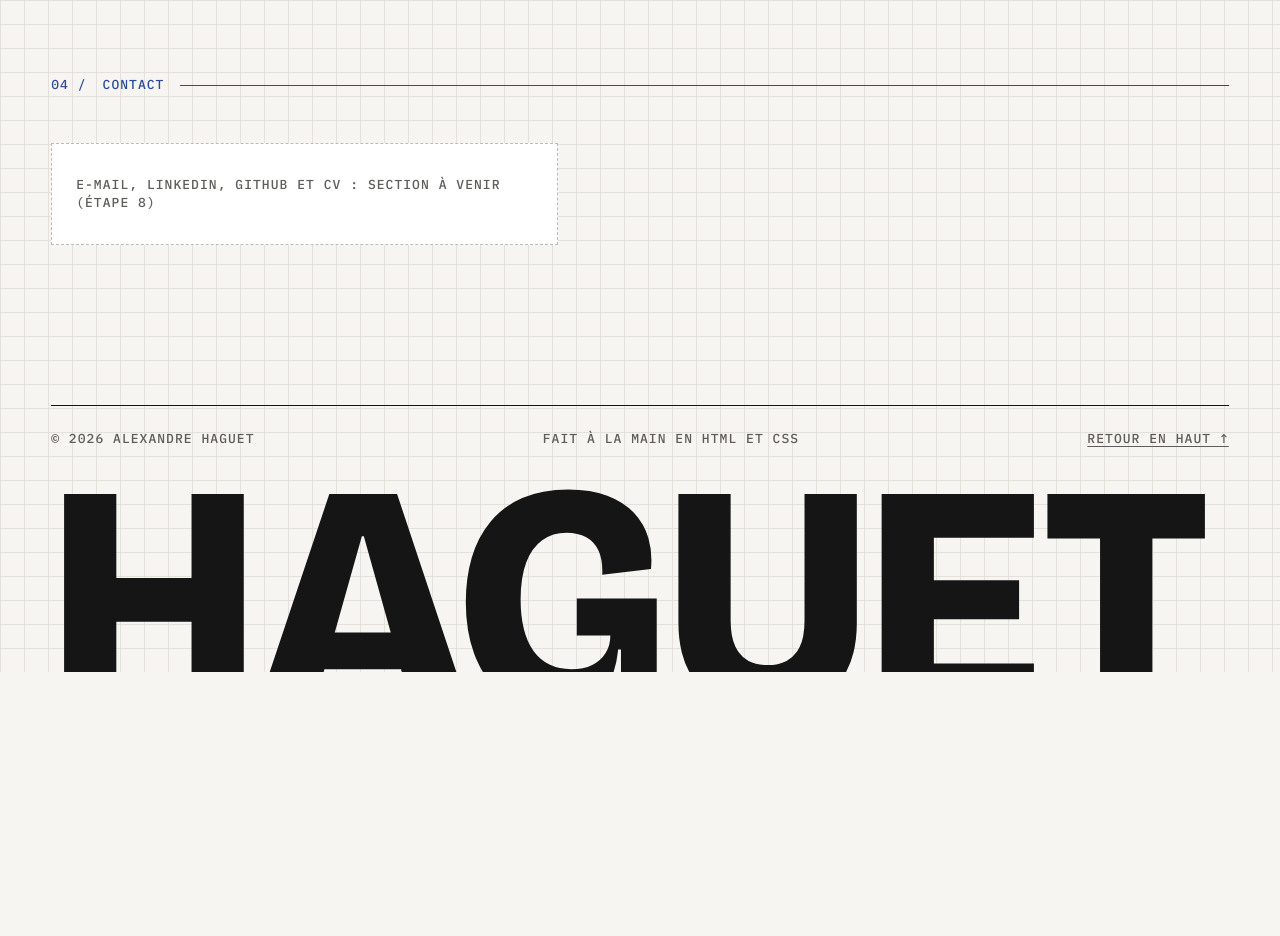
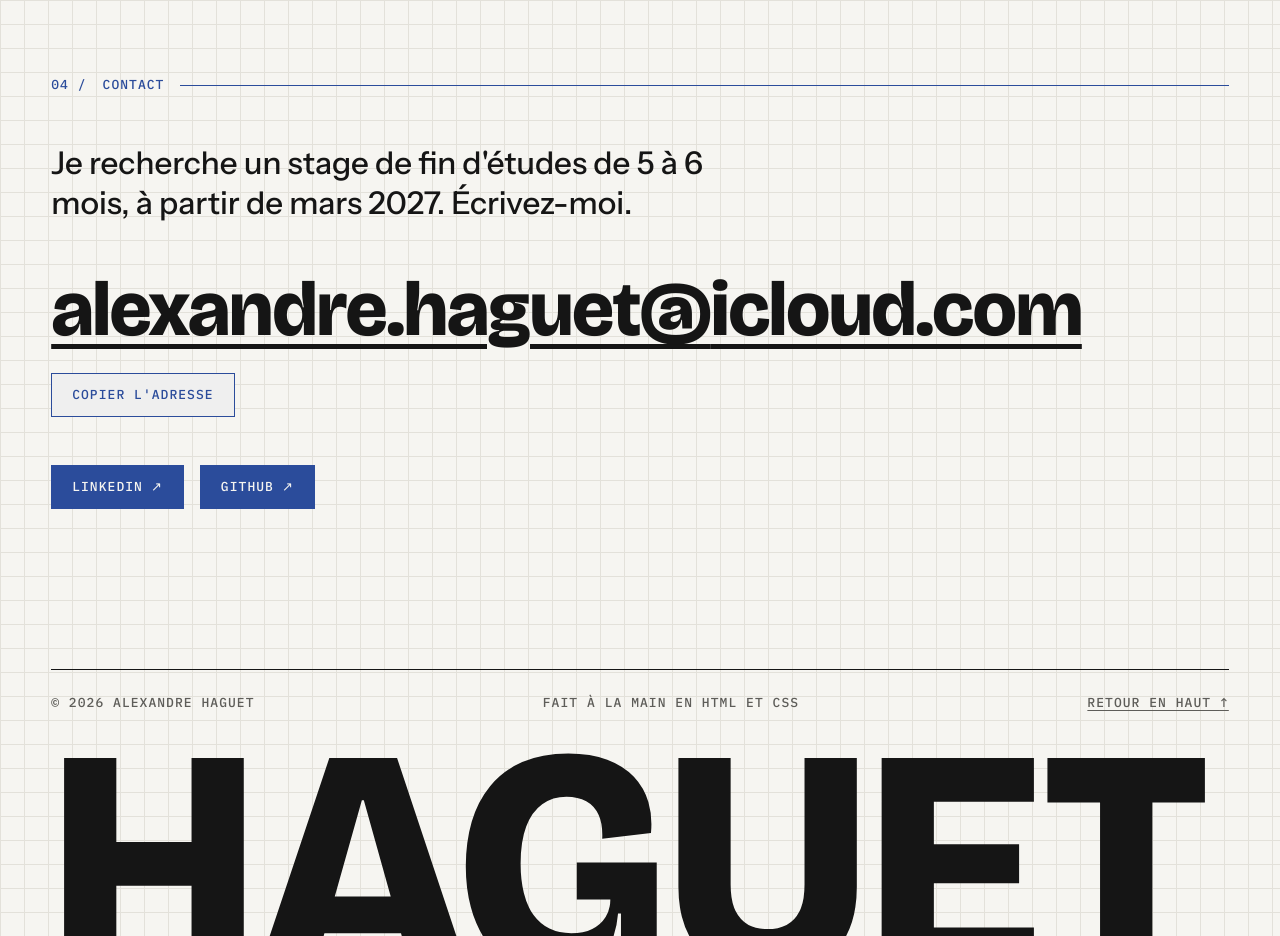
Before and after one commit to AlexHAGT/portfolio, a plain HTML site: page site/index.html in a window 1280 px wide. Shown: the part 5952-6888 px from the top of the page. Before the commit the page ends 6624 px from the top, so only its background shows below. Drawn offline with Linux system fonts and the light colour scheme.

Commit message:
Étape 8 : section « Contact et réseaux »
- Accroche, adresse e-mail en très grand (lien mailto)
- Bouton « Copier l'adresse » (js/contact.js), caché sans JavaScript
- Boutons LinkedIn et GitHub ; CV en PDF prévu plus tard
- Règle [hidden] dans base.css pour garder cachés les éléments masqués

Co-Authored-By: Claude Opus 5.5 <noreply@anthropic.com>

```diff
--- a/site/css/base.css
+++ b/site/css/base.css
@@ -168,6 +168,12 @@ img {
   height: auto;
 }
 
+/* Un élément marqué « hidden » reste caché, même si une classe lui donne un
+   display (ex. .bouton { display: inline-flex }), qui sinon l'emporterait. */
+[hidden] {
+  display: none !important;
+}
+
 
 /* -------------------------------------------------------------------------
    4. Page
--- a/site/css/sections.css
+++ b/site/css/sections.css
@@ -1027,3 +1027,64 @@ ul.detail__liste {
 .parcours__interets .libelle {
   margin-right: var(--espace-1);
 }
+
+
+/* -------------------------------------------------------------------------
+   6. Contact
+   L'adresse e-mail en très grand (comme huyml), puis les liens.
+   ------------------------------------------------------------------------- */
+
+.contact__accroche {
+  max-width: 32ch;
+  font-size: clamp(1.375rem, 1rem + 1.2vw, 2rem); /* 22 → 32 px, comme le profil */
+  font-weight: 500;
+  line-height: 1.3;
+}
+
+/* La taille suit la largeur de l'écran (vw) pour que l'adresse tienne sur
+   une ligne sur ordinateur ; sur mobile, elle passe à la ligne après « @ »
+   (balise <wbr> dans le HTML). */
+.contact__email {
+  display: inline-block;
+  margin-top: var(--espace-6);
+  font-family: var(--police-titres);
+  font-size: clamp(2rem, 6vw, 7rem);
+  font-weight: 800;
+  line-height: 1;
+  letter-spacing: -0.02em;
+  color: var(--encre);
+  text-decoration: underline;
+  text-decoration-thickness: 0.06em;
+  text-underline-offset: 0.12em;
+  overflow-wrap: anywhere; /* sécurité : jamais de débordement */
+  transition: color 0.15s;
+}
+
+.contact__email:hover {
+  color: var(--accent);
+}
+
+.contact__copie {
+  display: flex;
+  flex-wrap: wrap;
+  align-items: center;
+  gap: var(--espace-2);
+  margin-top: var(--espace-3);
+}
+
+.contact__message {
+  color: var(--accent);
+}
+
+.contact__liens {
+  display: flex;
+  flex-wrap: wrap;
+  gap: var(--espace-2);
+  margin-top: var(--espace-6);
+}
+
+@media (prefers-reduced-motion: reduce) {
+  .contact__email {
+    transition: none;
+  }
+}
--- a/site/index.html
+++ b/site/index.html
@@ -28,6 +28,7 @@
        qui les utilise. -->
   <script src="data/projets.fr.js" defer></script>
   <script src="js/projets.js" defer></script>
+  <script src="js/contact.js" defer></script>
 </head>
 <body>
 
@@ -229,11 +230,44 @@
       </div>
     </section>
 
-    <!-- ===================== 5. Contact et réseaux (étape 8) ===================== -->
+    <!-- ===================== 5. Contact et réseaux ===================== -->
+    <!-- Règle du projet : ne jamais afficher le numéro de téléphone.
+         CV en PDF : lien à ajouter plus tard (voir PLAN.md). -->
     <section class="section" id="contact" aria-labelledby="titre-contact">
       <div class="conteneur">
         <h2 class="section__titre libelle" id="titre-contact"><span aria-hidden="true">04 /</span> Contact</h2>
-        <p class="a-venir libelle">E-mail, LinkedIn, GitHub et CV : section à venir (étape 8)</p>
+
+        <p class="contact__accroche">Je recherche un stage de fin d'études de 5 à 6 mois, à partir de mars 2027. Écrivez-moi.</p>
+
+        <!-- mailto: ouvre la messagerie du visiteur avec l'adresse remplie.
+             <wbr> : endroit où le navigateur peut passer à la ligne si
+             l'adresse ne tient pas (petit écran), ici juste après « @ ». -->
+        <a class="contact__email" href="mailto:alexandre.haguet@icloud.com">alexandre.haguet@<wbr>icloud.com</a>
+
+        <!-- Bouton caché par défaut (hidden) : js/contact.js l'affiche si le
+             navigateur sait copier. role="status" : le message « Adresse
+             copiée » est lu par les lecteurs d'écran dès qu'il apparaît. -->
+        <div class="contact__copie">
+          <button class="bouton libelle" type="button" data-copier="alexandre.haguet@icloud.com" hidden>
+            Copier l'adresse
+          </button>
+          <p class="contact__message libelle" role="status" data-copier-message></p>
+        </div>
+
+        <ul class="contact__liens" role="list">
+          <li>
+            <a class="bouton bouton--plein libelle" href="https://www.linkedin.com/in/alexandre-haguet" target="_blank" rel="noopener">
+              LinkedIn <span aria-hidden="true">↗</span>
+              <span class="visuellement-cache">(nouvel onglet)</span>
+            </a>
+          </li>
+          <li>
+            <a class="bouton bouton--plein libelle" href="https://github.com/AlexHAGT" target="_blank" rel="noopener">
+              GitHub <span aria-hidden="true">↗</span>
+              <span class="visuellement-cache">(nouvel onglet)</span>
+            </a>
+          </li>
+        </ul>
       </div>
     </section>
 
--- /dev/null
+++ b/site/js/contact.js
@@ -0,0 +1,35 @@
+/* =========================================================================
+   contact.js — bouton « Copier l'adresse » de la section Contact
+
+   Le bouton est caché dans le HTML (attribut hidden). On ne l'affiche que si
+   le navigateur sait écrire dans le presse-papiers (navigator.clipboard) :
+   sans JavaScript, ou sur un navigateur trop ancien, il reste invisible et
+   le lien e-mail fonctionne quand même.
+   ========================================================================= */
+
+const boutonCopier = document.querySelector("[data-copier]");
+const messageCopie = document.querySelector("[data-copier-message]");
+
+if (boutonCopier && messageCopie && navigator.clipboard) {
+  boutonCopier.hidden = false;
+
+  // Minuteur qui efface le message après quelques secondes
+  let minuteur = null;
+
+  boutonCopier.addEventListener("click", async () => {
+    // async / await : la copie prend un court instant ; « await » attend
+    // qu'elle soit terminée avant de passer à la ligne suivante.
+    try {
+      await navigator.clipboard.writeText(boutonCopier.dataset.copier);
+      messageCopie.textContent = "Adresse copiée ✓";
+    } catch {
+      // Copie refusée par le navigateur (rare) : on indique quoi faire
+      messageCopie.textContent = "Copie impossible : sélectionnez l'adresse ci-dessus.";
+    }
+
+    clearTimeout(minuteur);
+    minuteur = setTimeout(() => {
+      messageCopie.textContent = "";
+    }, 3000);
+  });
+}
```
